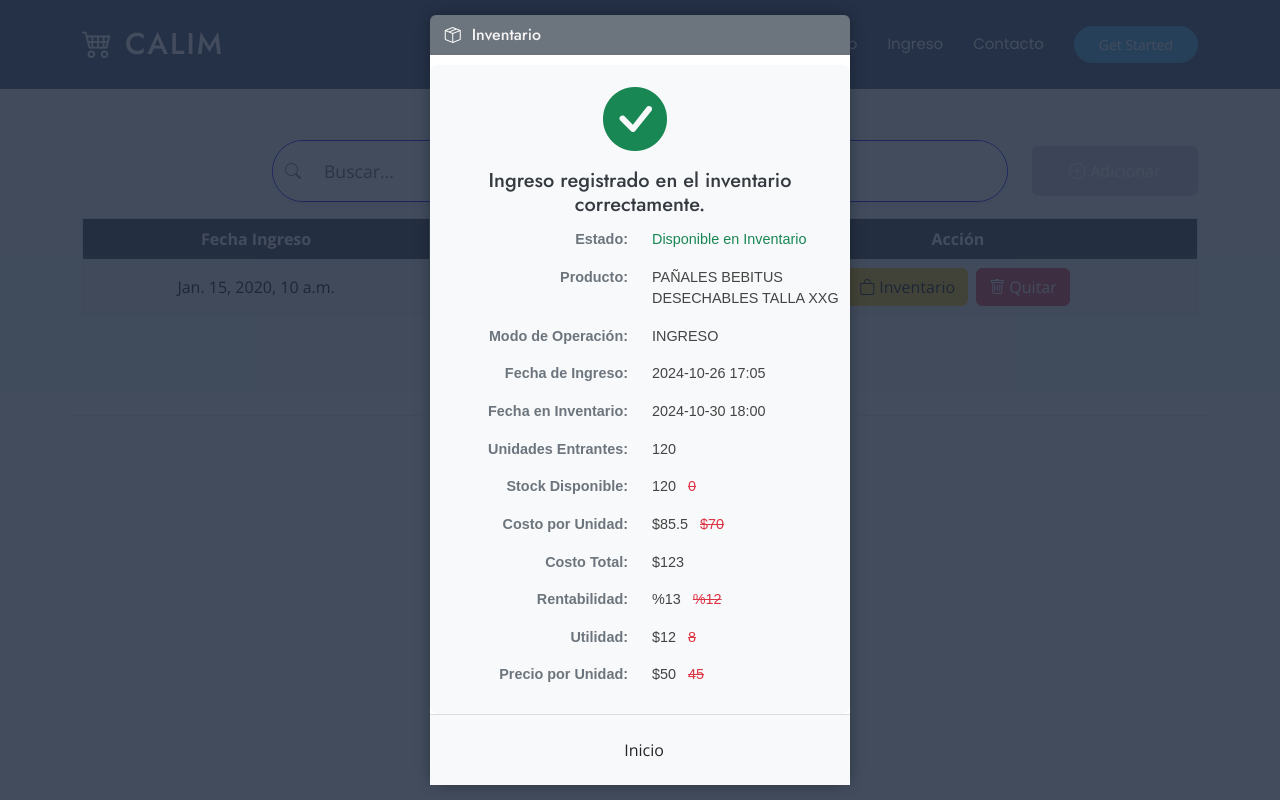
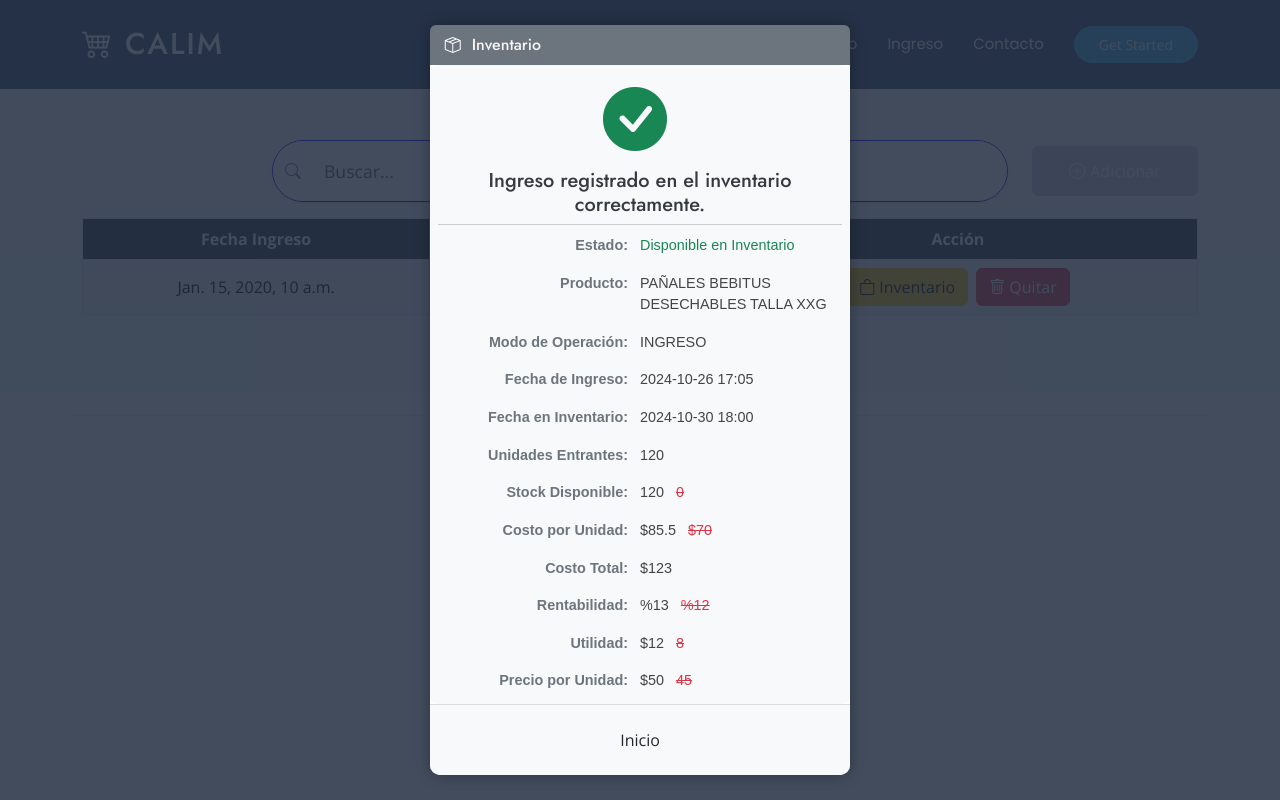
Before and after one commit to ecatunta/djang-calim, a Django app: template appcalim/templates/ingreso.html in a window 1280 px wide. Run offline with Django 3.2, Linux system fonts and the light colour scheme; the template is opened without the code that fills it: most values are stand-ins (such as "Sample title", 1, 10 or a date in 2020); some libraries are stand-ins or nearby versions.

Commit message:
popup inventario

```diff
--- a/appcalim/templates/ingreso.html
+++ b/appcalim/templates/ingreso.html
@@ -315,38 +315,32 @@ Ingreso
 </div>
 
 <div class="custom-popup-overlay" id="popupOverlay">
-    <div class="custom-popup">
+    <div class="custom-popup" style="border: 0px solid yellow;">
         <!-- Header del Popup -->
         <div class="popup-header">
             <div class="bg-secondary text-white p-2 rounded-top d-flex align-items-center">
                 <div class="col-1 d-flex justify-content-center" style="font-size: 1.0rem;">
-                    <!--<i class="bi bi-check-circle-fill me-1"></i>-->
                     <i class="bi bi-box-seam me-1"></i>
                 </div>
                 <div class="col-10">
                     <h5 class="mb-0" style="font-size: 1.0rem;">Inventario</h5>
                 </div>
             </div>
-
-            <!--<div class="bg-default text-success p-2 rounded-top d-flex align-items-center">
-                <div class="col-2 d-flex justify-content-center">
-                    <i class="bi bi-check-circle-fill me-2" style="font-size: 2.0rem;"></i>
-                </div>
-                <div class="col-10">
-                    <h5 class="mb-0 text-success">Registro realizado con éxito</h5>
-                </div>
-            </div>-->
         </div>
 
-        <div id="popup-body-i" class="popup-body p-2">
+
+        <div id="popup-body-i" class="popup-body p-2" style="border: 0px solid green;">
+
             <div class="row mb-1">
                 <div class="col-12 text-center">
                     <i class="bi bi-check-circle-fill text-success" style="font-size: 4.0rem;"></i>
-                    <h5 class="">Ingreso registrado en el inventario correctamente.</h5>
+                    <h5>Ingreso registrado en el inventario correctamente.</h5>
                 </div>
             </div>
 
-            <div class="row mb-1">
+            <hr>
+
+            <div class="row mb-1" style="border: 0px solid blue;">
                 <div class="col-12">
                     <ul class="list-unstyled">
                         <li class="mb-3">
@@ -354,7 +348,7 @@ Ingreso
                                 <div class="col-6 text-end">
                                     <strong class="text-muted">Estado:</strong>
                                 </div>
-                                <div class="col-6">
+                                <div class="col-6 col-result">
                                     <span class="d-block text-success">Disponible en Inventario</span>
                                 </div>
                             </div>
@@ -365,7 +359,7 @@ Ingreso
                                 <div class="col-6 text-end">
                                     <strong class="text-muted">Producto:</strong>
                                 </div>
-                                <div class="col-6">
+                                <div class="col-6 col-result">
                                     <span class="d-block">PAÑALES BEBITUS DESECHABLES TALLA XXG</span>
                                 </div>
                             </div>
@@ -376,7 +370,7 @@ Ingreso
                                 <div class="col-6 text-end">
                                     <strong class="text-muted">Modo de Operación:</strong>
                                 </div>
-                                <div class="col-6">
+                                <div class="col-6 col-result">
                                     <span class="d-block">INGRESO</span>
                                 </div>
                             </div>
@@ -387,7 +381,7 @@ Ingreso
                                 <div class="col-6 text-end">
                                     <strong class="text-muted">Fecha de Ingreso:</strong>
                                 </div>
-                                <div class="col-6">
+                                <div class="col-6 col-result">
                                     <span class="d-block">2024-10-26 17:05</span>
                                 </div>
                             </div>
@@ -398,7 +392,7 @@ Ingreso
                                 <div class="col-6 text-end">
                                     <strong class="text-muted">Fecha en Inventario:</strong>
                                 </div>
-                                <div class="col-6">
+                                <div class="col-6 col-result">
                                     <span class="d-block">2024-10-30 18:00</span>
                                 </div>
                             </div>
@@ -409,7 +403,7 @@ Ingreso
                                 <div class="col-6 text-end">
                                     <strong class="text-muted">Unidades Entrantes:</strong>
                                 </div>
-                                <div class="col-6">
+                                <div class="col-6 col-result">
                                     <span class="d-block">120</span>
                                 </div>
                             </div>
@@ -420,7 +414,7 @@ Ingreso
                                 <div class="col-6 text-end">
                                     <strong class="text-muted">Stock Disponible:</strong>
                                 </div>
-                                <div class="col-6">
+                                <div class="col-6 col-result">
                                     <span class="d-block">120
                                         <span class="text-danger text-decoration-line-through ms-2">0</span>
                                     </span>
@@ -433,7 +427,7 @@ Ingreso
                                 <div class="col-6 text-end">
                                     <strong class="text-muted">Costo por Unidad:</strong>
                                 </div>
-                                <div class="col-6">
+                                <div class="col-6 col-result">
                                     <span class="d-block">$85.5
                                         <span class="text-danger text-decoration-line-through ms-2">$70</span>
                                     </span>
@@ -446,7 +440,7 @@ Ingreso
                                 <div class="col-6 text-end">
                                     <strong class="text-muted">Costo Total:</strong>
                                 </div>
-                                <div class="col-6">
+                                <div class="col-6 col-result">
                                     <span class="d-block">$123</span>
                                 </div>
                             </div>
@@ -457,7 +451,7 @@ Ingreso
                                 <div class="col-6 text-end">
                                     <strong class="text-muted">Rentabilidad:</strong>
                                 </div>
-                                <div class="col-6">
+                                <div class="col-6 col-result">
                                     <span class="d-block">%13
                                         <span class="text-danger text-decoration-line-through ms-2">%12</span>
                                     </span>
@@ -470,7 +464,7 @@ Ingreso
                                 <div class="col-6 text-end">
                                     <strong class="text-muted">Utilidad:</strong>
                                 </div>
-                                <div class="col-6">
+                                <div class="col-6 col-result">
                                     <span class="d-block">$12
                                         <span class="text-danger text-decoration-line-through ms-2">8</span>
                                     </span>
@@ -478,12 +472,12 @@ Ingreso
                             </div>
                         </li>
 
-                        <li class="mb-3">
+                        <li class="mb-0">
                             <div class="row">
                                 <div class="col-6 text-end">
                                     <strong class="text-muted">Precio por Unidad:</strong>
                                 </div>
-                                <div class="col-6">
+                                <div class="col-6 col-result">
                                     <span class="d-block">$50
                                         <span class="text-danger text-decoration-line-through ms-2">45</span>
                                     </span>
@@ -497,8 +491,7 @@ Ingreso
 
         <div class="popup-footer p-3 bg-light">
             <div class="text-center rounded-bottom">
-                <button type="button" class="btn btn-default" id="cerrar-popup">
-                    <i class="bi bi-box-home me-2"></i> Inicio
+                <button type="button" class="btn btn-default" id="cerrar-popup">Inicio
                 </button>
             </div>
         </div>
--- a/static/css/mystyles.css
+++ b/static/css/mystyles.css
@@ -1109,7 +1109,7 @@ header {
   box-shadow: 0 0 15px rgba(0, 0, 0, 0.3);
   max-width: 420px;
   /* Ancho máximo del popup */
-  width: 94%;
+  width: 100%;
   /* Ancho del popup */
   /*overflow: visible;  /* Asegúrate de que no haya desplazamiento interno */
   /*max-height: 90vh; /* Altura máxima del popup */
@@ -1135,7 +1135,7 @@ header {
 .popup-header {
   /*background-color: #514f4f;*/
   /*padding: 5px 7px 7px 5px;*/
-  margin-bottom: 10px;
+  /*margin-bottom: 10px;*/
 }
 
 .popup-header h5 {
@@ -1172,6 +1172,7 @@ header {
 
 .popup-footer {
   border-top: 1px solid #ddd;
+  border-radius: 0px 0px 10px 10px;
 }
 
 .custom-popup .popup-buttons {
@@ -1561,16 +1562,15 @@ header {
   transition: opacity 0.5s ease-out;
 }
 
-
-
 #popup-body-i {
   font-family: 'Arial', sans-serif;
-  background-color: #f8f9fa; /* Fondo suave */
+  background-color: #f8f9fa;
   border-radius: 0.5rem;
 }
 
 #popup-body-i h5 {
   color: #343a40;
+  margin-bottom: 0px;
 }
 
 #popup-body-i .text-muted {
@@ -1593,5 +1593,12 @@ header {
 }
 
 #popup-body-i hr {
-  border-color: #dee2e6;
-}
+  /*border-color: #dee2e6; */
+  margin-top: 7px;
+  margin-bottom: 10px;
+}
+
+#popup-body-i .col-result{
+  border: 0px solid red;
+  padding-left: 0;
+}
```
